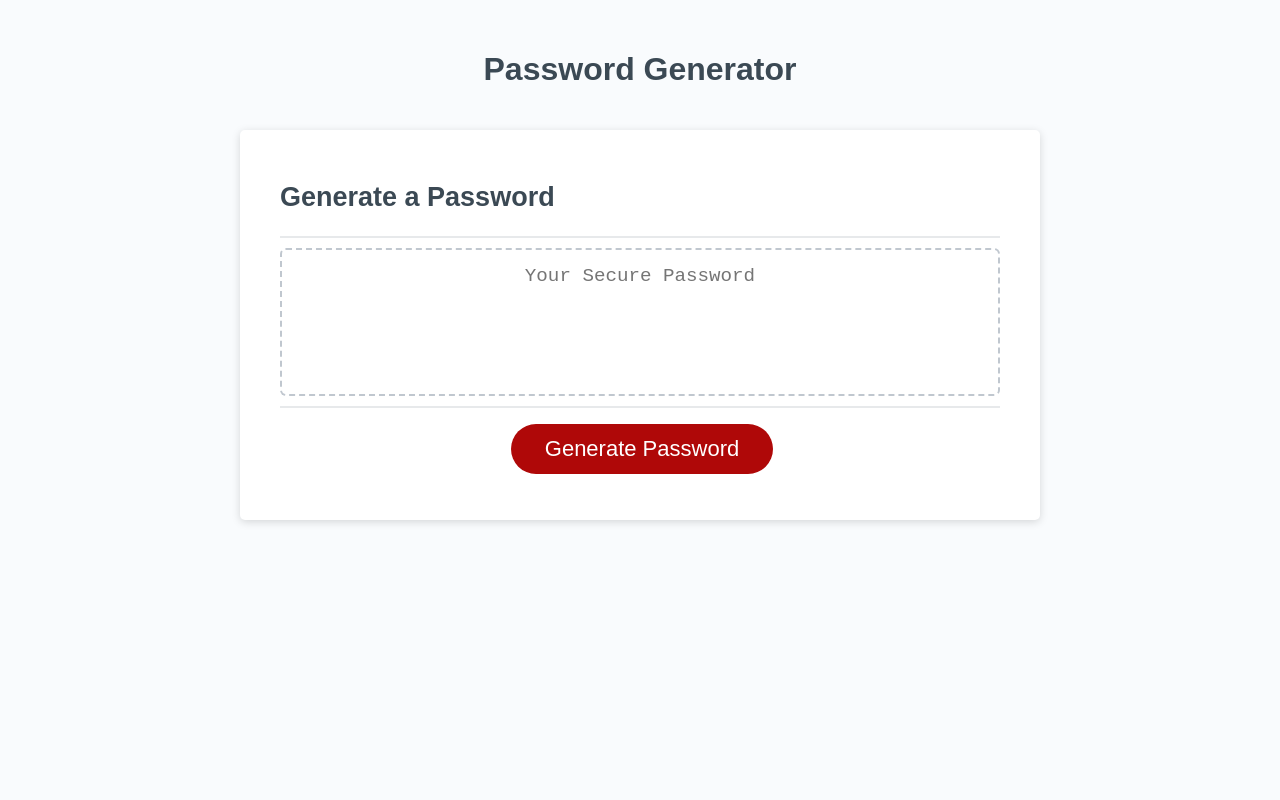
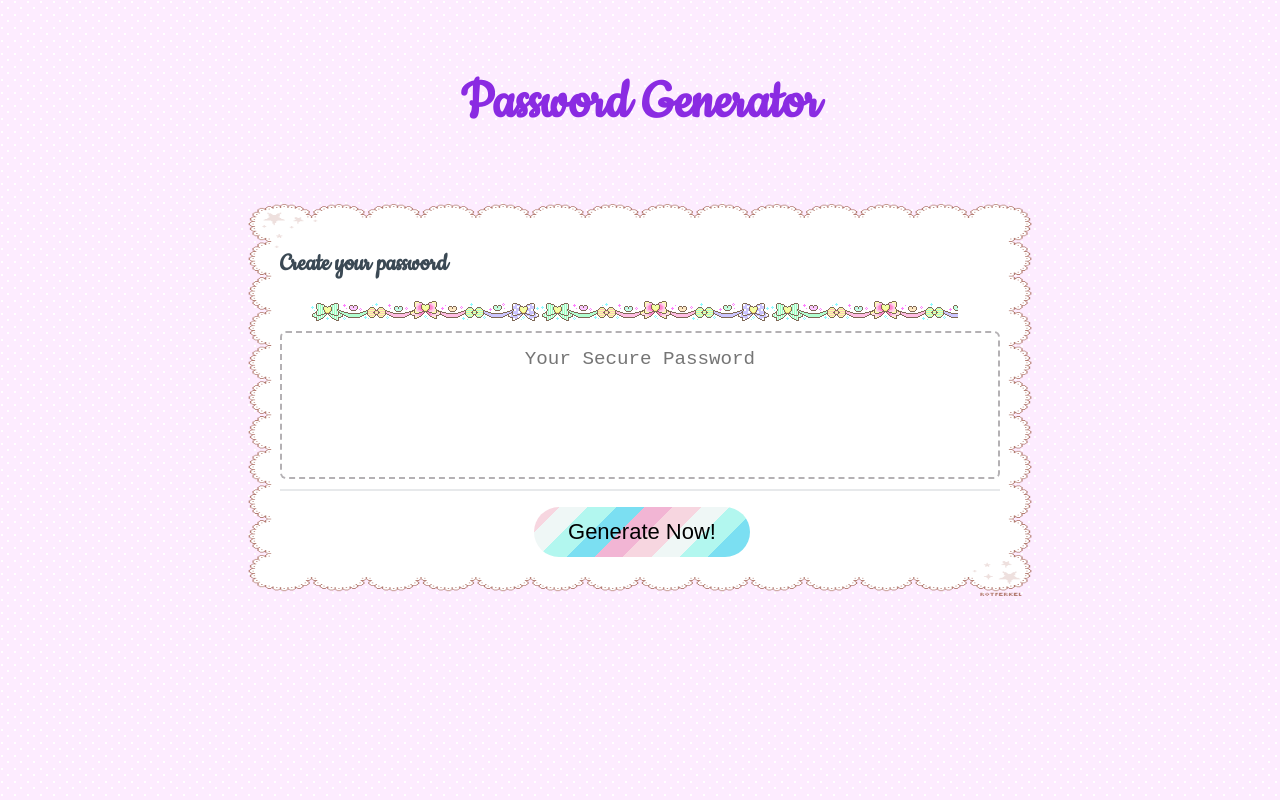
Before and after one commit to yasmins021/password-generator, a plain HTML site: page index.html in a window 1280 px wide. Drawn offline with Linux system fonts and the light colour scheme.

Commit message:
made the website cute

```diff
--- a/index.html
+++ b/index.html
@@ -7,6 +7,10 @@
     <meta http-equiv="X-UA-Compatible" content="ie=edge" />
     <title>Password Generator</title>
     <link rel="stylesheet" href="style.css" />
+    <link rel="preconnect" href="https://fonts.googleapis.com">
+<link rel="preconnect" href="https://fonts.gstatic.com" crossorigin>
+<link href="https://fonts.googleapis.com/css2?family=Cookie&display=swap" rel="stylesheet">
+
   </head>
   <body>
     <div class="wrapper">
@@ -15,7 +19,7 @@
       </header>
       <div class="card">
         <div class="card-header">
-          <h2>Generate a Password</h2>
+          <h2>Create your password</h2>
         </div>
         <div class="card-body">
           <textarea
@@ -26,7 +30,7 @@
           ></textarea>
         </div>
         <div class="card-footer">
-          <button id="generate" class="btn">Generate Password</button>
+          <button id="generate" class="btn popup-button" >Generate Now!</button>
         </div>
       </div>
     </div>
--- a/style.css
+++ b/style.css
@@ -12,48 +12,60 @@ body,
   height: 100%;
   margin: 0;
   padding: 0;
+
 }
 
 body {
-  font-family: sans-serif;
-  background-color: #f9fbfd;
+  font-family: 'Cookie', cursive;
+  font-size: 30px;
+  background-image: url("images/pink.png");
 }
 
 .wrapper {
   padding-top: 30px;
   padding-left: 20px;
   padding-right: 20px;
+
 }
 
 header {
   text-align: center;
   padding: 20px;
   padding-top: 0px;
-  color: hsl(206, 17%, 28%);
+  color: blueviolet;
 }
 
 .card {
-  background-color: hsl(0, 0%, 100%);
+
+  border-image: url("images/dream.png") 5 fill ;
   border-radius: 5px;
   border-width: 1px;
-  box-shadow: rgba(0, 0, 0, 0.15) 0px 2px 8px 0px;
+
   color: hsl(206, 17%, 28%);
   font-size: 18px;
   margin: 0 auto;
   max-width: 800px;
   padding: 30px 40px;
+
+}
+im{
+  width: max-content;
 }
 
 .card-header::after {
   content: " ";
   display: block;
-  width: 100%;
-  background: #e7e9eb;
-  height: 2px;
+  width: 90%;
+  margin-left: 30px;
+  background-image: url("images/green.png" );
+ height: 20px;
+
+ background-repeat:repeat;
 }
 
 .card-body {
   min-height: 100px;
+
 }
 
 .card-footer {
@@ -76,11 +88,21 @@ header {
 
 .btn {
   border: none;
-  background-color: hsl(360, 91%, 36%);
+  background-image: repeating-linear-gradient(-45deg,
+  #7BDFF2 10px 30px,
+  #B2F7EF 30px 50px,
+  #EFF7F6 50px 70px,
+  #F7D6E0 70px 90px,
+  #F2B5D4 90px 110px
+);
+color: black;
+
+border: none;
+
   border-radius: 25px;
   box-shadow: rgba(0, 0, 0, 0.1) 0px 1px 6px 0px rgba(0, 0, 0, 0.2) 0px 1px 1px
     0px;
-  color: hsl(0, 0%, 100%);
+
   display: inline-block;
   font-size: 22px;
   line-height: 22px;
@@ -88,12 +110,13 @@ header {
   padding: 14px 34px;
   text-align: center;
   cursor: pointer;
+
+
+
+
 }
 
-button[disabled] {
-  cursor: default;
-  background: #c0c7cf;
-}
+
 
 .float-right {
   float: right;
@@ -114,7 +137,7 @@ button[disabled] {
   text-align: center;
   margin-top: 10px;
   margin-bottom: 10px;
-  border: 2px dashed #c0c7cf;
+  border: 2px dashed #b4b1b4;
   border-radius: 6px;
   resize: none;
   overflow: hidden;
```
Also changed, not shown: images/dream.png (added), images/green.png (added), images/pink.png (added), 2 other files.
